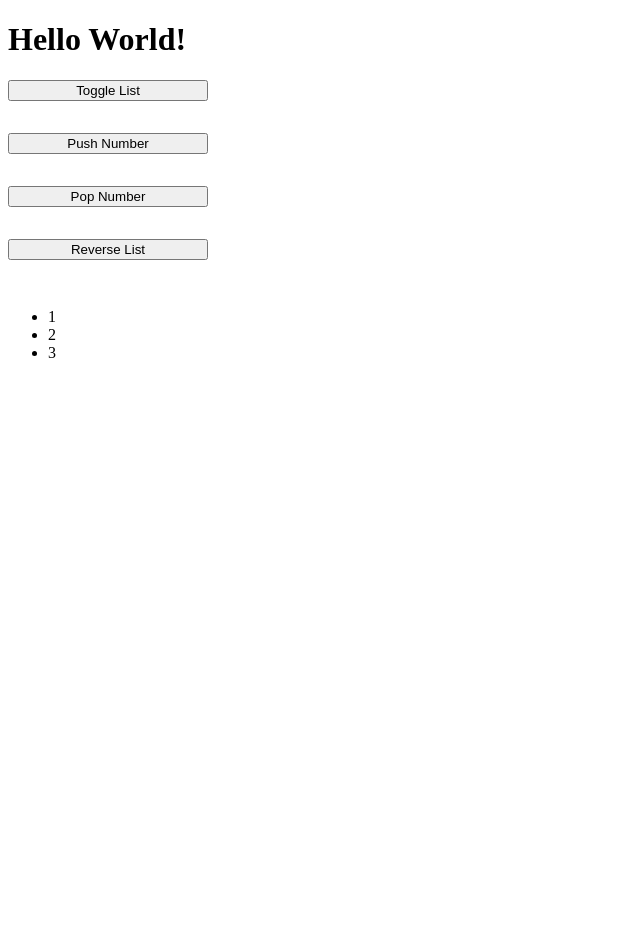
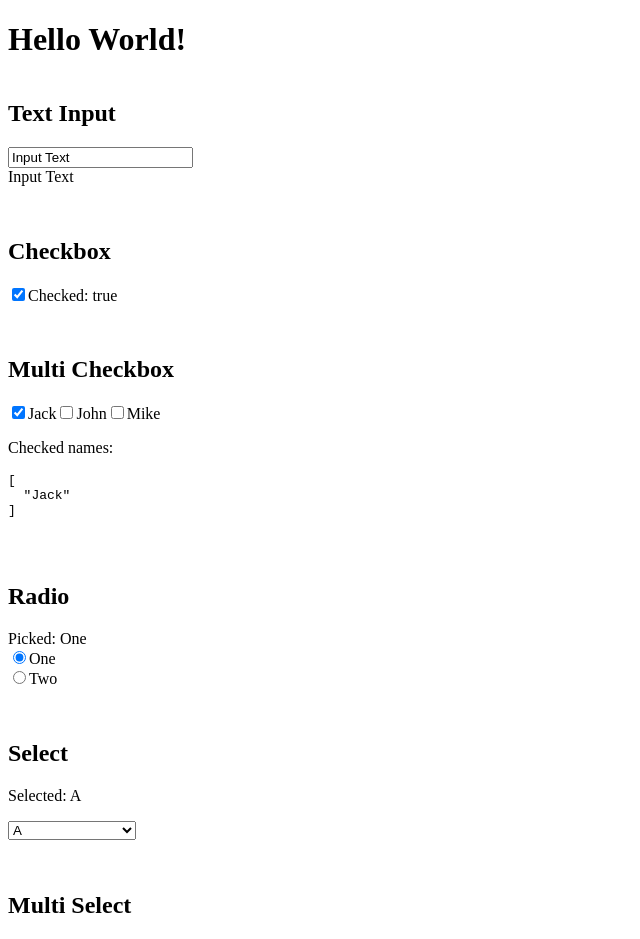
Before and after one commit to kalliub/study-vue, a Vue app: page / in a window 1280 px wide. Shown: the top 939 px of the page, without its empty margins (0-640 px from the left). Before the commit the page ends 800 px from the top, so only its background shows below. Built offline with nearby package versions, Linux system fonts and the light colour scheme.

Commit message:
Tutorial: Form Bindings

```diff
--- a/src/App.vue
+++ b/src/App.vue
@@ -1,6 +1,6 @@
 <script setup lang="ts">
 import { ref } from 'vue';
-import ConditionalsAndLoops from './components/ConditionalsAndLoops.vue';
+import FormBindings from './components/FormBindings.vue';
 
 const message = ref('Hello World!')
 </script>
@@ -10,7 +10,8 @@ const message = ref('Hello World!')
 
   <div class="page-body">
       <!-- <AttributesBindings /> -->
-      <ConditionalsAndLoops />
+      <!-- <ConditionalsAndLoops /> -->
+      <FormBindings />
   </div>
 
 </template>
--- /dev/null
+++ b/src/components/FormBindings.vue
@@ -0,0 +1,80 @@
+<script setup lang="ts">
+import { ref } from 'vue'
+
+const text = ref('Input Text')
+const checked = ref(true)
+const checkedNames = ref(['Jack'])
+const picked = ref('One')
+const selected = ref('A')
+const multiSelected = ref(['A'])
+</script>
+
+<template>
+  <div>
+    <h2>Text Input</h2>
+    <input v-model="text" />
+    {{ text }}
+  </div>
+
+  <div>
+    <h2>Checkbox</h2>
+    <input type="checkbox" id="checkbox" v-model="checked" />
+    <label for="checkbox">Checked: {{ checked }}</label>
+  </div>
+
+  <div>
+    <h2>Multi Checkbox</h2>
+
+    <input type="checkbox" id="jack" value="Jack" v-model="checkedNames" />
+    <label for="jack">Jack</label>
+
+    <input type="checkbox" id="john" value="John" v-model="checkedNames" />
+    <label for="john">John</label>
+
+    <input type="checkbox" id="mike" value="Mike" v-model="checkedNames" />
+    <label for="mike">Mike</label>
+
+    <div>
+      <p>Checked names:</p>
+      <pre>{{ checkedNames }}</pre>
+    </div>
+  </div>
+
+  <div>
+    <h2>Radio</h2>
+
+    <span>Picked: {{ picked }}</span>
+
+    <br />
+
+    <input type="radio" id="one" value="One" v-model="picked" />
+    <label for="one">One</label>
+
+    <br />
+
+    <input type="radio" id="two" value="Two" v-model="picked" />
+    <label for="two">Two</label>
+  </div>
+
+  <div>
+    <h2>Select</h2>
+    <p>Selected: {{ selected }}</p>
+    <select v-model="selected">
+      <option disabled value="">Please select one</option>
+      <option>A</option>
+      <option>B</option>
+      <option>C</option>
+    </select>
+  </div>
+
+  <div>
+    <h2>Multi Select</h2>
+
+    <p>Selected: {{ multiSelected }}</p>
+    <select v-model="multiSelected" multiple style="width: 100px">
+      <option>A</option>
+      <option>B</option>
+      <option>C</option>
+    </select>
+  </div>
+</template>
```
